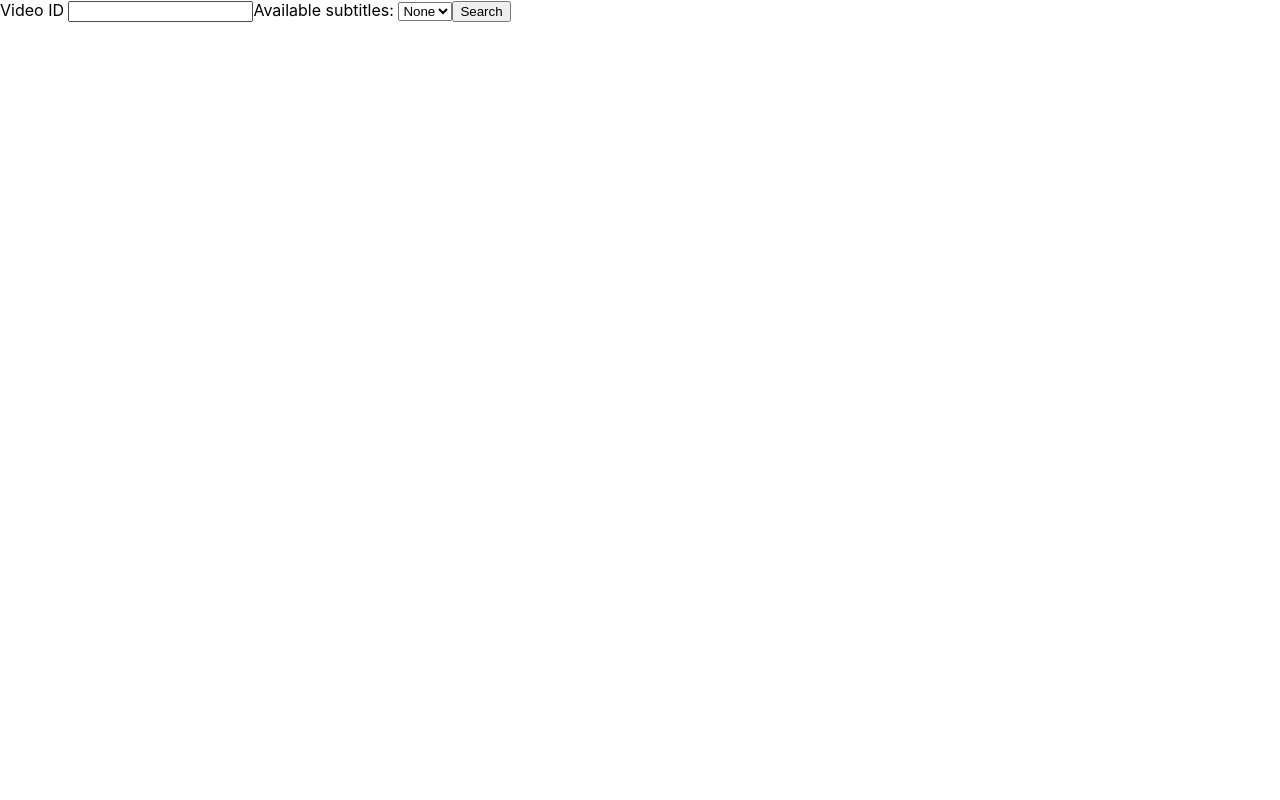
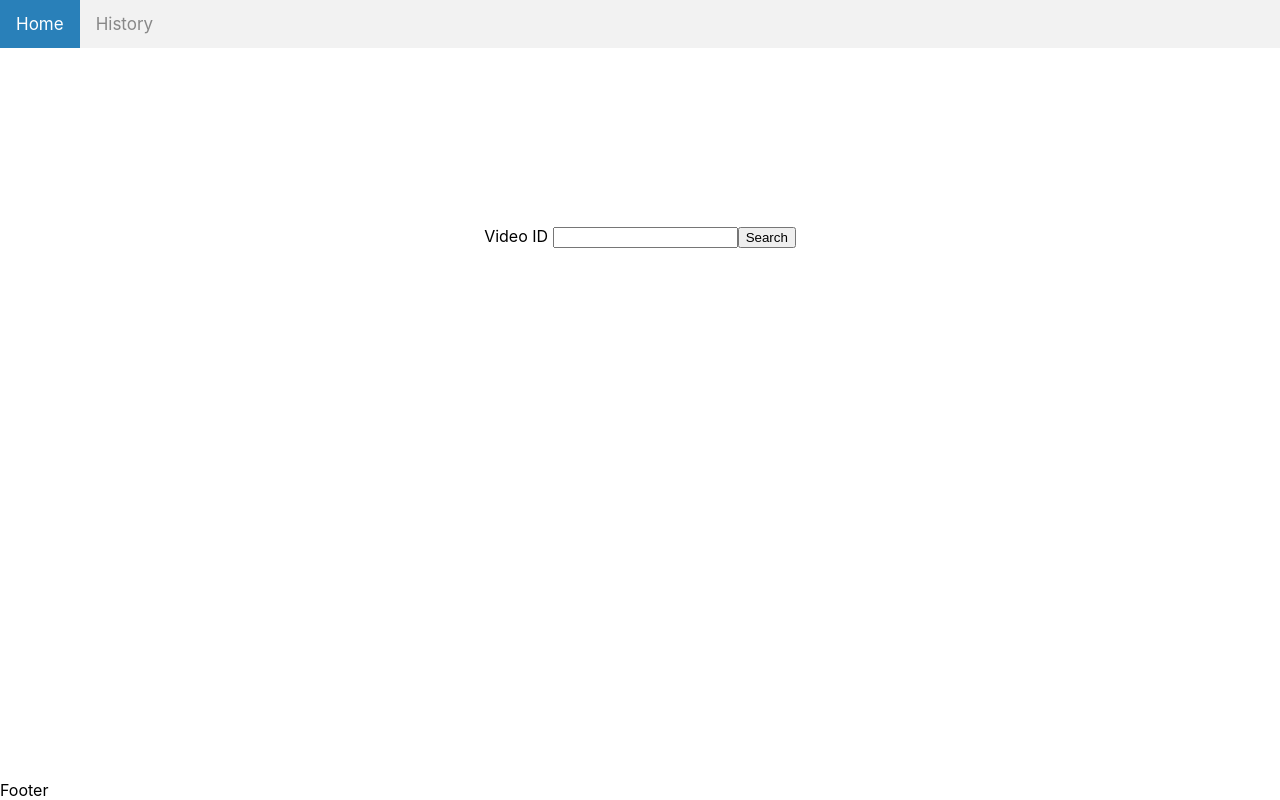
Before and after one commit to firstimedeveloper/firstimeLanguage, a React (Create React App) app in the folder ui/: page / in a window 1280 px wide. Built offline with nearby package versions, Linux system fonts and the light colour scheme.

Commit message:
Now user will be told to enter video id upon login and the available subtitles will be shown after button is pressed.

```diff
--- a/ui/src/App.js
+++ b/ui/src/App.js
@@ -5,7 +5,7 @@ import './App.css';
 import { findByTestId } from '@testing-library/react';
 
 const useDataApi = (initialUrl = "") => {
-  const [data, setData] = useState({track: [], lines: []});
+  const [data, setData] = useState({track: [], lines: [], error: []});
   const [url, setUrl] = useState(initialUrl);
 
   const [isLoading, setIsLoading] = useState(false);
@@ -57,7 +57,7 @@ function Search(props) {
   const [{ data, isLoading, isError }, doFetch] = useDataApi();
 
   let defaultLang = ""
-  const langListView = data ? (
+  const langListView = data.track ? (
     data.track.map((line,idx) => {
       if (idx === 0) {
         defaultLang = line.langCode
@@ -83,9 +83,7 @@ function Search(props) {
   }
 
   return (
-    <form onSubmit={
-    handleSubmit
-    }>
+    <form onSubmit={handleSubmit}>
     <label htmlFor="id">Video ID </label>
     <input
       name="id"
@@ -94,79 +92,13 @@ function Search(props) {
       value={id}
       onChange={event => setId(event.target.value)}
     />
-    <label htmlFor="lang">Available subtitles: </label>
+    {!data.error &&
+    <>
+      <label htmlFor="lang">Available subtitles: </label>,
       <select name="lang" id="lang" onChange={event => setLang(event.target.value)} data-placeholder="Choose a Language...">
-      {/* <option value="">None</option> */}
-      {(langListView.length === 0) ?
-      <option>None</option> : langListView}
-    </select>
-  <button type="submit">Search</button>
-</form>
-)
-
-}
-
-function App() {
-  const [{ data, isLoading, isError }, doFetch] = useDataApi(
-    // 'https://junhyukhan.herokuapp.com/new',
-  );
-  const search = <Search doFetch={doFetch}/>;
-
-  const transcriptView = isLoading ? (
-    <div>Loading...</div>
-  ) : (
-    <table>
-      <tbody>
-      {data.lines.map(line => (
-        <tr key={line.start}>
-          <td className="time_subtitle">{line.start}-{line.end}</td>
-          <td>{line.text}</td>
-        </tr>
-      ))}
-      </tbody>
-    </table>
-  );
-
-  return (
-    <div className="wrapper">
-      <Fragment>
-        {search}
-        {isError ? <div>Something went wrong...</div> : transcriptView}
-
-
-      </Fragment>
-    </div>
-  );
-}
-
-const langListd = {"track":[{"langCode":"de"},{"langCode":"ja"},{"langCode":"en"}]};
-
-export default App;
-
-//dL5oGKNlR6I
-//iXLXLCcGINw
-/*
-<form onSubmit={event => {
-      props.doFetch(`https://junhyukhan.herokuapp.com/new?id=${id}&lang=${lang}&tlang=${tlang}`);
-      event.preventDefault();
-  }}>
-    <label htmlFor="id">Video ID </label>
-    <input
-      name="id"
-      id="id"
-      type="text"
-      value={id}
-      onChange={event => setId(event.target.value)}
-    />
-    <label htmlFor="lang">Available subtitle language </label>
-    <input
-      name="lang"
-      id="lang"
-      type="text"
-      value={lang}
-      onChange={event => setLang(event.target.value)}
-    />
-    <label for="tlang">Translate to </label>
+        {langListView}
+      </select>,
+      <label htmlFor="tlang">Translate to </label>,
       <select name="tlang" id="tlang" onChange={event => setTlang(event.target.value)} data-placeholder="Choose a Language...">
         <option value="">None</option>
         <option value="AF">Afrikaans</option>
@@ -242,7 +174,57 @@ export default App;
         <option value="CY">Welsh</option>
         <option value="XH">Xhosa</option>
       </select>
+    </>
+    }
   <button type="submit">Search</button>
 </form>
+)
+
+}
+
+function App() {
+  const [{ data, isLoading, isError }, doFetch] = useDataApi(
+    // 'https://junhyukhan.herokuapp.com/new',
   );
-*/
+  const search = <Search doFetch={doFetch}/>;
+
+  const transcriptView = isLoading ? (
+    <div>Loading...</div>
+  ) : (
+    <table>
+      <tbody>
+      {data.lines.map(line => (
+        <tr key={line.start}>
+          <td className="time_subtitle">{line.start}-{line.end}</td>
+          <td>{line.text}</td>
+        </tr>
+      ))}
+      </tbody>
+    </table>
+  );
+
+  return (
+    <div className="wrapper">
+      <header className="section navbar">
+        <a className="active" href="/">Home</a>
+        <a href="#history">History</a>
+      </header>
+      <main className="section main">
+        <Fragment>
+          <div className="search">{search}</div>
+          <div className="content">{isError ? <div>Something went wrong...</div> : transcriptView}</div>
+
+
+        </Fragment>
+      </main>
+      <footer className="section footer">Footer</footer>
+    </div>
+  );
+}
+
+const langListd = {"track":[{"langCode":"de"},{"langCode":"ja"},{"langCode":"en"}]};
+
+export default App;
+
+//dL5oGKNlR6I
+//iXLXLCcGINw
```
Lines whose indentation alone changed are shown as unchanged.
